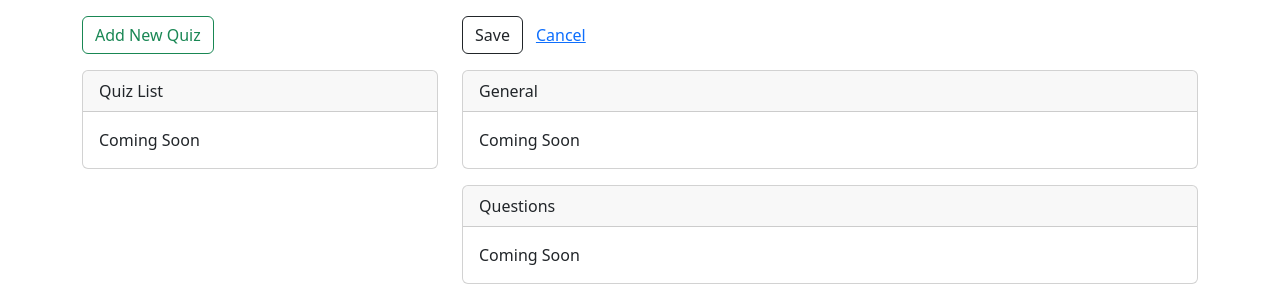
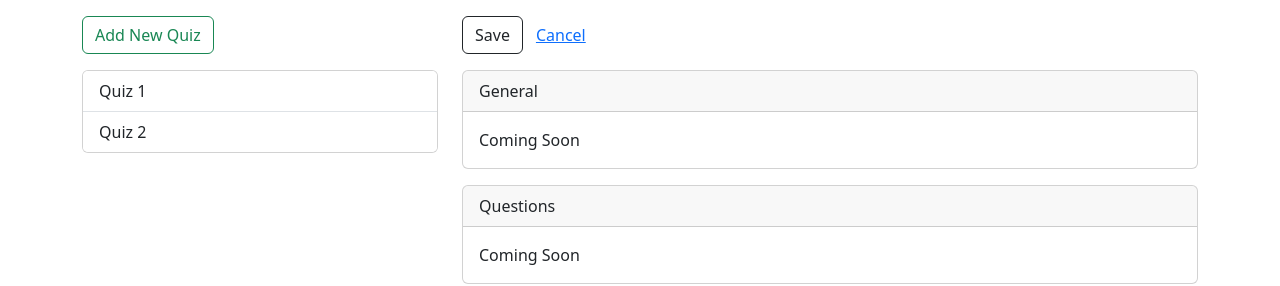
Before and after one commit to 2025-spring-jsf-online/quiz-editor, an Angular app: page / in a window 1280 px wide. Shown: the top 286 px of the page. Built offline with nearby package versions, Linux system fonts and the light colour scheme.

Commit message:
Showing the dummy quizzes...
We'll come back and spruce them up a bit.

```diff
--- a/src/app/app.component.html
+++ b/src/app/app.component.html
@@ -3,8 +3,14 @@
     <div class="col-md-4">
       <button class="btn btn-outline-success mt-3 mb-3">Add New Quiz</button>
       <div class="card">
-        <div class="card-header">Quiz List</div>
-        <div class="card-body">Coming Soon</div>
+        <div class="list-group list-group-flush">
+          <button
+            class="list-group-item list-group-item-action"
+            *ngFor="let q of quizzes"
+          >
+            {{ q.quizName }}
+          </button>
+        </div>
       </div>
     </div>
     <div class="col-md-8">
```
